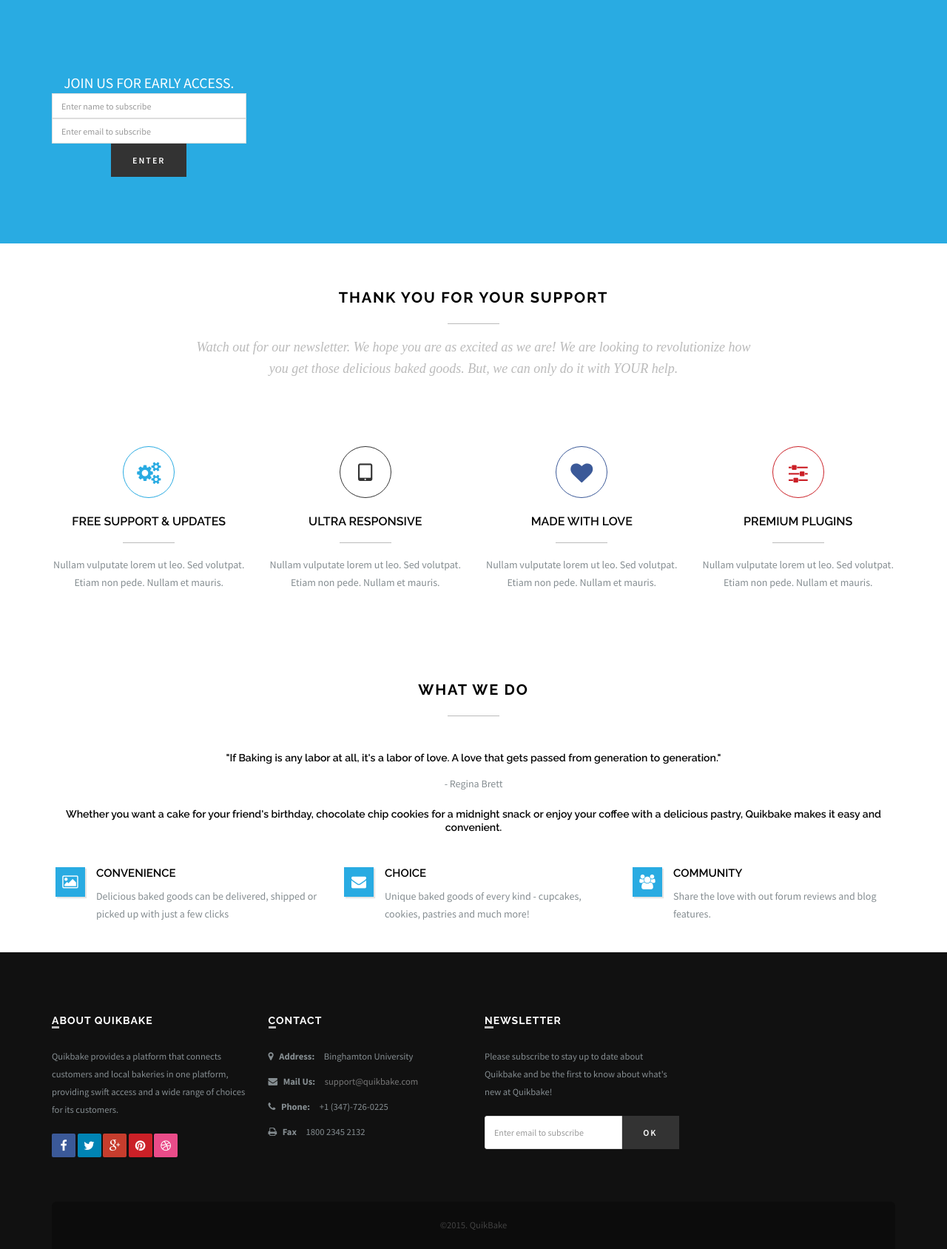
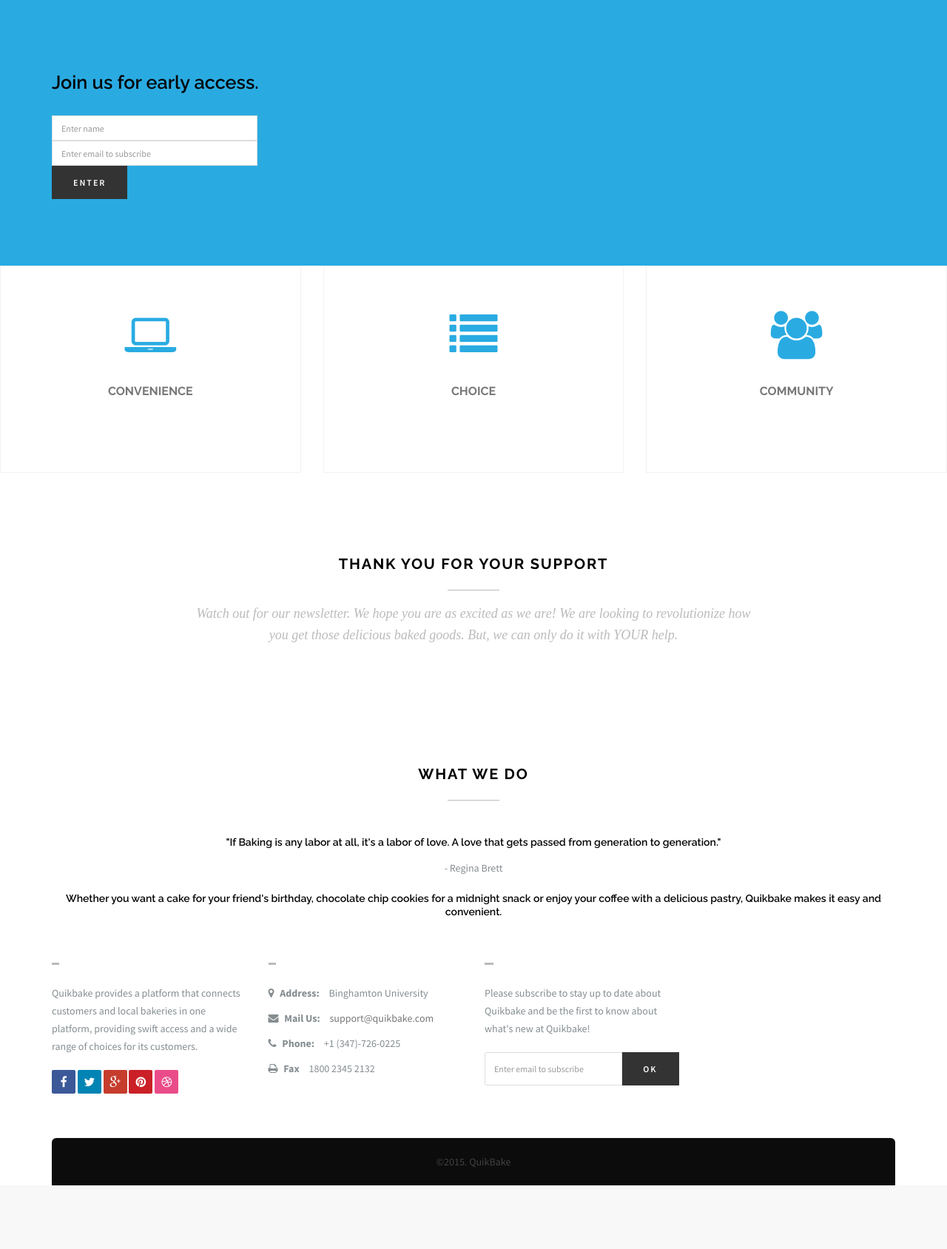
Before and after one commit to cyndichin/QuikBake, a PHP site: page / in a window 1280 px wide. Shown: the part 1075-2763 px from the top of the page at 74% size. After the commit the page ends 2677 px from the top, so only its background shows below. Run offline with PHP 8.4, Linux system fonts and the light colour scheme; some libraries are stand-ins or nearby versions; some web fonts are replaced; grey boxes are pictures that could not be loaded.

Commit message:
Update index.php

```diff
--- a/index.php
+++ b/index.php
@@ -248,16 +221,14 @@
         <section class="fun-fact-wrap fun-facts-bg">
             <div class="container">
                 <div class="row">
-                    <div class="col-md-3 margin20 facts-in">
+                    <div class="col-md-12 margin20 wow animated fadeInRight">
 
-                        <h4>Join us for early access.</h4>
+                        <h3>Join us for early access.</h3>
                         <div class="input-group">
-                            <input type="text" name="name"class="form-control" placeholder="Enter name to subscribe"><br>
+                            <input type="text" name="name"class="form-control" placeholder="Enter name"><br>
                                 <input type="text" name="email" class="form-control" placeholder="Enter email to subscribe">
                                     <!-- <span class="input-group-btn"> -->
                                     <button class="btn  btn-theme-dark btn-lg" type="submit">Enter</button>
-                                    </div>
-
                             </div><!--facts in-->
                     <!--         <div class="col-md-3 margin20 facts-in">
                      <h3><span class="counter">2000</span></h3>
@@ -277,9 +248,65 @@
                 </div>
             </div>
         </section><!--fun facts-->
+        <!Section 3>
+            <div class="row special-feature">
 
-
-
+                <div class="col-md-4 col-sm-6 margin30">
+                    <div class="s-feature-box text-center">
+                        <div class="mask-top">
+                            <!-- Icon -->
+                            <i class="fa fa-laptop"></i>
+                            <!-- Title -->
+                            <h4>Convenience</h4>
+                        </div>
+                        <div class="mask-bottom">
+                            <!-- Icon -->
+                            <i class="fa fa-laptop"></i>
+                            <!-- Title -->
+                            <h4>Convenience</h4>
+                            <!-- Text -->
+                            <h6>Delicious baked goods can be delivered, shipped or picked up with just a few clicks.</h6>
+                        </div>
+                    </div>
+                </div><!--services col-->
+                <div class="col-md-4 col-sm-6 margin30">
+                    <div class="s-feature-box text-center">
+                        <div class="mask-top">
+                            <!-- Icon -->
+                            <i class="fa fa-list"></i>
+                            <!-- Title -->
+                            <h4>Choice</h4>
+                        </div>
+                        <div class="mask-bottom">
+                            <!-- Icon -->
+                            <i class="fa fa-list"></i>
+                            <!-- Title -->
+                            <h4>Choice</h4>
+                            <!-- Text -->
+                            <h6>Unique baked goods of every kind - cupcakes, cookies, pastries and much more!</h6>
+                        </div>
+                    </div>
+                </div><!--services col-->
+                <div class="col-md-4 col-sm-6 margin30">
+                    <div class="s-feature-box text-center">
+                        <div class="mask-top">
+                            <!-- Icon -->
+                            <i class="fa fa-users"></i>
+                            <!-- Title -->
+                            <h4>Community</h4>
+                        </div>
+                        <div class="mask-bottom">
+                            <!-- Icon -->
+                            <i class="fa fa-users"></i>
+                            <!-- Title -->
+                            <h4>Community</h4>
+                            <!-- Text -->
+                            <h6>Share the love with out forum reviews and blog features.</h6>
+                        </div>
+                    </div>
+                </div><!--services col-->
+            </div>
+        <!/Section 3>
         <div class="divide60"></div>
         <div class="container">
             <div class="row">
@@ -294,50 +321,7 @@
 
             </div><!--center heading end-->
             <div class="divide50"></div>
-            <div class="row">
-                <div class="col-md-3 col-sm-6 margin30">
-                    <div class="colored-boxed green">
-                        <i class="fa fa-cogs"></i>
-                        <h3>Free support & updates</h3>
-                            <span class="center-line"></span>
-                            <p>
-                            Nullam vulputate lorem ut leo. Sed volutpat. Etiam non pede. Nullam et mauris.
-                            </p>
-                            </div>
-                            </div><!--colored boxed col end-->
-                            <div class="col-md-3 col-sm-6 margin30">
-                            <div class="colored-boxed dark">
-                            <i class="fa fa-tablet"></i>
-                            <h3>Ultra responsive</h3>
-                            <span class="center-line"></span>
-                            <p>
-                            Nullam vulputate lorem ut leo. Sed volutpat. Etiam non pede. Nullam et mauris.
-                            </p>
-                            </div>
-                            </div><!--colored boxed col end-->
-                            <div class="col-md-3 col-sm-6 margin30">
-                            <div class="colored-boxed blue">
-                            <i class="fa fa-heart"></i>
-                            <h3>made with love</h3>
-                            <span class="center-line"></span>
-                            <p>
-                            Nullam vulputate lorem ut leo. Sed volutpat. Etiam non pede. Nullam et mauris.
-                            </p>
-                            </div>
-                            </div><!--colored boxed col end-->
-                            <div class="col-md-3 col-sm-6 margin30">
-                            <div class="colored-boxed red">
-                            <i class="fa fa-sliders"></i>
-                            <h3>Premium plugins</h3>
-                            <span class="center-line"></span>
-                            <p>
-                            Nullam vulputate lorem ut leo. Sed volutpat. Etiam non pede. Nullam et mauris.
-                            </p>
-                            </div>
-                            </div><!--colored boxed col end-->
-                            </div>
                 </div><!--services container-->
-
                 <div class="divide70"></div>
                     <div class="assan-features">
                         <div class="container">
@@ -358,50 +342,9 @@
                                     </div>
                                 </div>
                             </div>
-                            <div class="row">
-                            <div class="col-md-4 col-sm-6 margin20">
-                            <div class="services-box wow animated fadeIn" data-wow-duration="700ms" data-wow-delay="200ms">
-                            <div class="services-box-icon">
-                            <i class="fa fa-image"></i>
-                            </div><!--services icon-->
-                            <div class="services-box-info">
-                            <h4>Convenience</h4>
-                            <p>
-                            Delicious baked goods can be delivered, shipped or picked up with just a few clicks
-                            </p>
-                            </div>
-                            </div><!--services box-->
-                            </div><!--services col-->
-                            <div class="col-md-4 col-sm-6 margin20">
-                            <div class="services-box wow animated fadeIn" data-wow-duration="700ms" data-wow-delay="400ms">
-                            <div class="services-box-icon">
-                            <i class="fa fa-envelope"></i>
-                            </div><!--services icon-->
-                            <div class="services-box-info">
-                            <h4>Choice</h4>
-                            <p>
-                            Unique baked goods of every kind - cupcakes, cookies, pastries and much more!
-                            </p>
-                            </div>
-                            </div><!--services box-->
-                            </div><!--services col-->
-                            <div class="col-md-4 col-sm-6 margin20">
-                            <div class="services-box wow animated fadeIn" data-wow-duration="700ms" data-wow-delay="600ms">
-                            <div class="services-box-icon">
-                            <i class="fa fa-users"></i>
-                            </div><!--services icon-->
-                            <div class="services-box-info">
-                            <h4>Community</h4>
-                            <p>
-                            Share the love with out forum reviews and blog features.
-                            </p>
-                            </div>
-                            </div><!--services box-->
-                            </div><!--services col-->
-                            </div><!--services row-->
                         </div>
                     </div><!--assan features-->
-
+                        <!need to clean up code indentations
                     <footer id="footer">
                             <div class="container">
 
```
Also changed, not shown: other parts of index.php (+1 -28 lines). Lines whose indentation alone changed are shown as unchanged.
